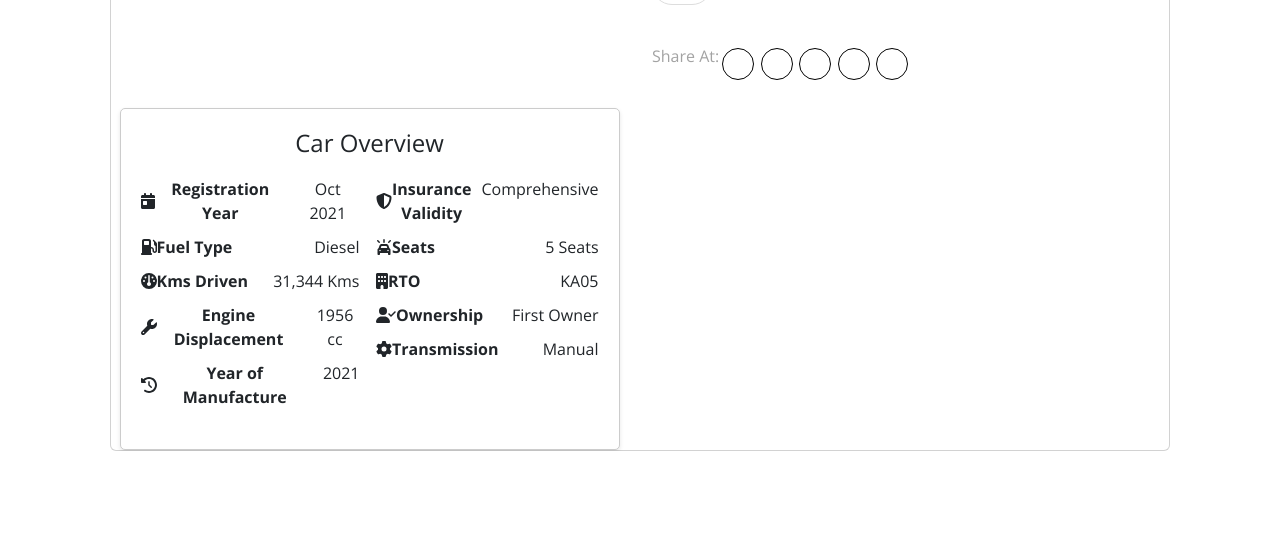
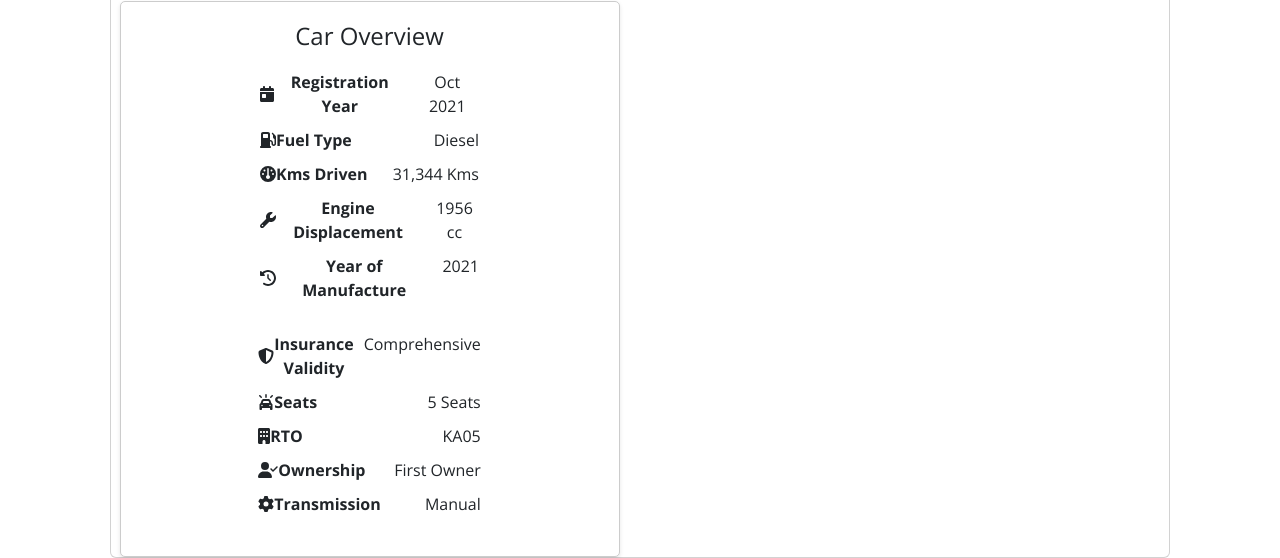
Before and after one commit to imvicky01/carsales, a React (Vite) app: page /navbar-page in a window 1280 px wide. Shown: the part 738-1296 px from the top of the page. Before the commit the page ends 1189 px from the top, so only its background shows below. Built offline with nearby package versions, Linux system fonts and the light colour scheme.

Commit message:
almost over1

```diff
--- a/src/Components/NavbarPage/NavbarPage.css
+++ b/src/Components/NavbarPage/NavbarPage.css
@@ -29,7 +29,11 @@ body {
 }
 .car-info .car-info-table {
   display: flex;
-  justify-content: space-between;
+  align-items: center;
+  justify-content: center;
+  row-gap: 10px;
+  -moz-column-gap: 30px;
+       column-gap: 30px;
   flex-wrap: wrap;
 }
 .car-info .car-info-table .car-info-column {
--- a/src/Components/NavbarPage/NavbarPage.scss
+++ b/src/Components/NavbarPage/NavbarPage.scss
@@ -32,7 +32,12 @@ body {
 
   .car-info-table {
     display: flex;
-    justify-content: space-between;
+    // flex-direction: column; // Stack rows vertically
+    align-items: center; // Center horizontally
+    // justify-content: center; // Center vertically
+    justify-content: center;
+    row-gap: 10px;
+    column-gap: 30px;
     flex-wrap: wrap;
 
     .car-info-column {
```
Also changed, not shown: 1 other file (tests, documents, lock files or other folders).
